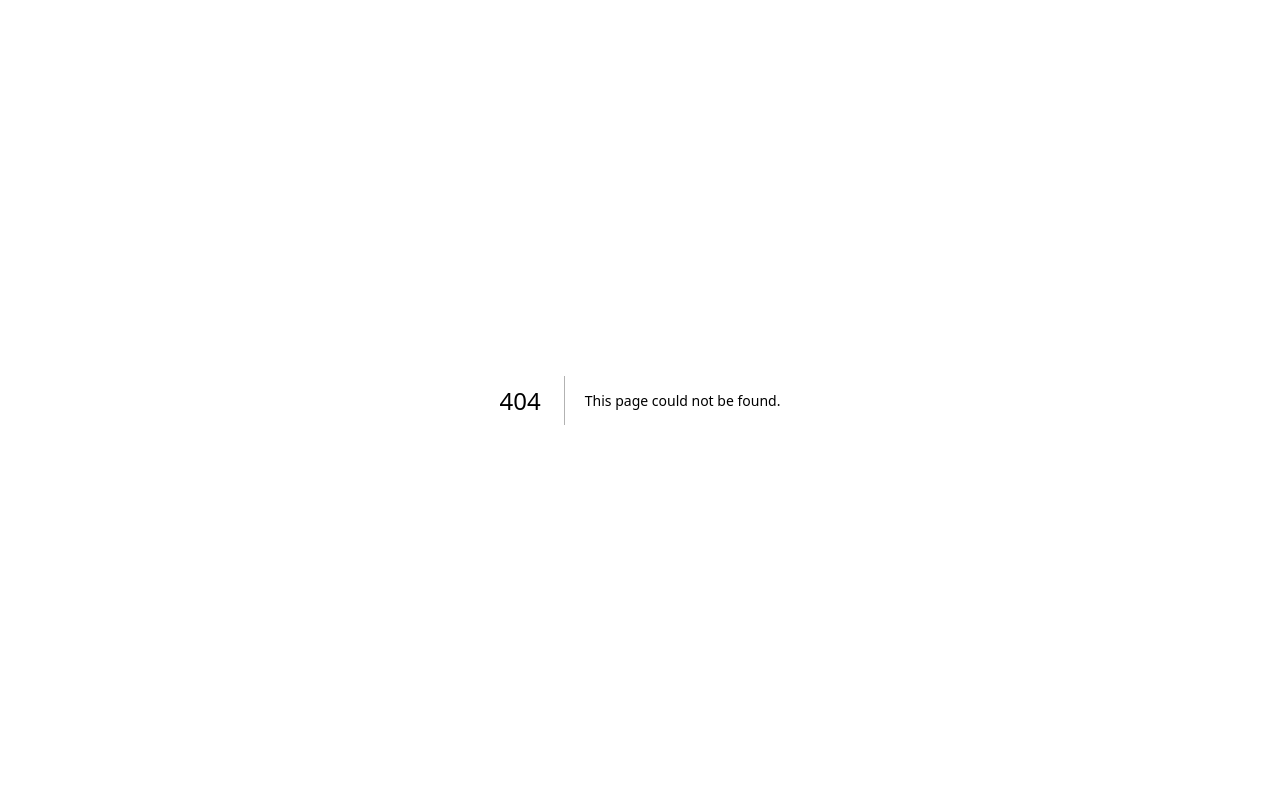
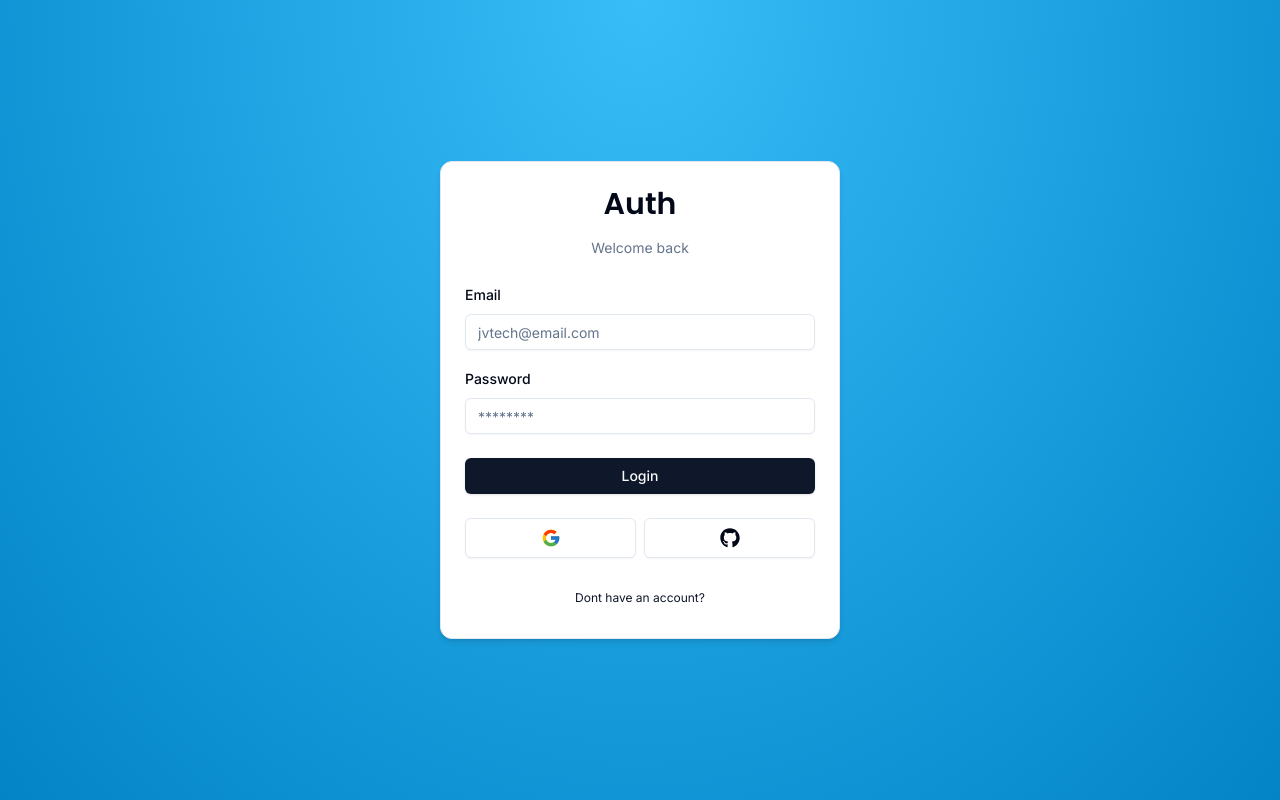
Before and after one commit to victoralfred/issues-tracker, a Next.js app: page /auth/register in a window 1280 px wide. Before the commit this address had no page. Built offline with nearby package versions, Linux system fonts and the light colour scheme.

Commit message:
Created the Login action function

```diff
--- /dev/null
+++ b/actions/login.ts
@@ -0,0 +1,13 @@
+"use server"
+import { LoginSchema } from '@/schemas';
+import z from 'zod';
+
+// Useing server action
+export const login = async (values: z.infer<typeof LoginSchema>)=>{
+    const validated = LoginSchema.safeParse(values)
+    if(!validated.success){
+        return {error: 'Invalid fields'}
+    }
+
+    return {success: "Email Send!"}
+}
--- /dev/null
+++ b/app/auth/register/page.tsx
@@ -0,0 +1,10 @@
+import {LoginForm} from '@/components/auth/login-form'
+import React from 'react'
+
+export const RegistrationPage = () => {
+  return (
+    <LoginForm/>
+  )
+}
+
+export default RegistrationPage
--- a/components/auth/header.tsx
+++ b/components/auth/header.tsx
@@ -1,3 +1,4 @@
+"use client"
 import { Poppins } from "next/font/google";
 import { cn } from "@/lib/utils";
 
--- a/components/auth/login-form.tsx
+++ b/components/auth/login-form.tsx
@@ -1,6 +1,6 @@
 "use client";
 import * as z from 'zod';
-import React from 'react';
+import React, { useState } from 'react';
 import { CardWraper } from '@/components/auth/card-wrapper';
 import {Form, FormControl, FormField, FormItem, FormLabel, FormMessage} from "@/components/ui/form";
 import { useForm } from 'react-hook-form';
@@ -8,9 +8,19 @@ import {zodResolver} from '@hookform/resolvers/zod';
 import { LoginSchema } from '@/schemas';
 import { Input } from '@/components/ui/input';
 import { Button } from '@/components/ui/button';
-import {FormError} from '@/components/form-error'
-import {FormSuccess} from '@/components/form-success'
+import {FormError} from '@/components/form-error';
+import {FormSuccess} from '@/components/form-success';
+import { login } from '@/actions/login';
+import { useTransition } from 'react';
+interface Message{
+   success?:string;
+   error?:string
+}
 export const LoginForm = () => {
+   // Use transition to manage the login state
+   const [isPending, startTransition] = useTransition();
+   const [error, setError] = useState<string| undefined>("")
+   const [success, setSuccess] = useState<string| undefined>("")
    // Create the login form using zod infer
    const form = useForm<z.infer<typeof LoginSchema>>({
       resolver: zodResolver(LoginSchema),
@@ -19,8 +29,19 @@ export const LoginForm = () => {
          password:""
       }
    });
-   const onSubmit =(value: z.infer<typeof LoginSchema>)=>{
-         console.log(value)
+   // Handle the form using NexJS actions
+   const onSubmit = async(values: z.infer<typeof LoginSchema>)=>{
+      startTransition( async()=>{
+         await login(values)
+         .then(result=>{
+            const message: Message = result
+            if(message.error){
+               setError(message.error)
+            }else if(message.success){
+               setSuccess(message.success)
+            }
+         })
+      })
    }
   return (
      <CardWraper
@@ -41,7 +62,8 @@ export const LoginForm = () => {
                                     <Input
                                        {...field}
                                        placeholder='jvtech@email.com'
-                                       type='email'/>
+                                       type='email'
+                                       disabled={isPending}/>
                                  </FormControl>
                                  <FormMessage/>
                               </FormItem>
@@ -56,16 +78,17 @@ export const LoginForm = () => {
                                     <Input
                                        {...field}
                                        placeholder='********'
-                                       type='password'/>
+                                       type='password'
+                                       disabled={isPending}/>
                                  </FormControl>
                                  <FormMessage/>
                               </FormItem>
                            )}/>
                   </div>
-                  <FormError message='Invalid credentials!'/>
-                  <FormSuccess message='Email sent!'/>
+                  <FormError message={error}/>
+                  <FormSuccess message={success}/>
                   <Button type='submit'
-                  className='w-full'>
+                  className='w-full' disabled={isPending}>
                      Login
                   </Button>
             </form>
--- a/components/form-error.tsx
+++ b/components/form-error.tsx
@@ -1,3 +1,4 @@
+"use client"
 import {ExclamationTriangleIcon} from '@radix-ui/react-icons';
 
 interface FormErrorPorps {
--- a/components/form-success.tsx
+++ b/components/form-success.tsx
@@ -1,3 +1,4 @@
+"use client"
 import {CheckCircledIcon} from '@radix-ui/react-icons';
 
 interface FormErroFormSuccessProps {
```
